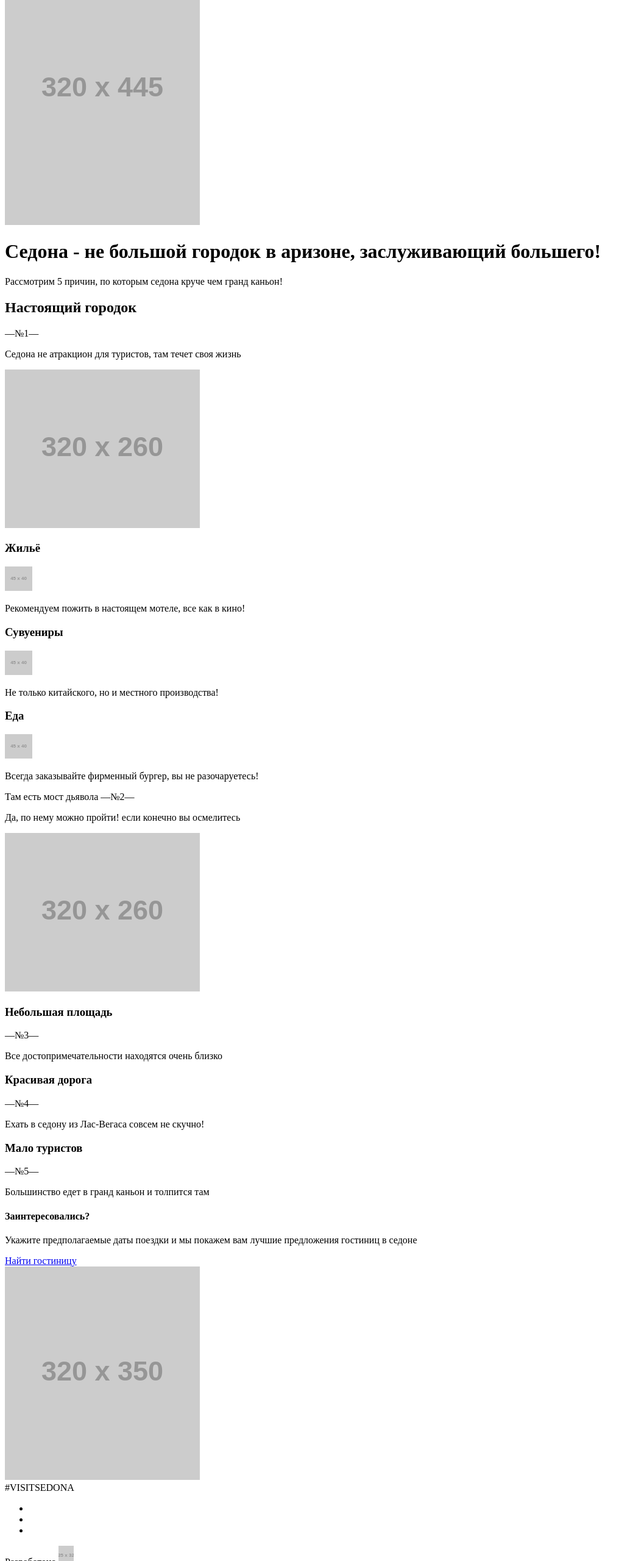
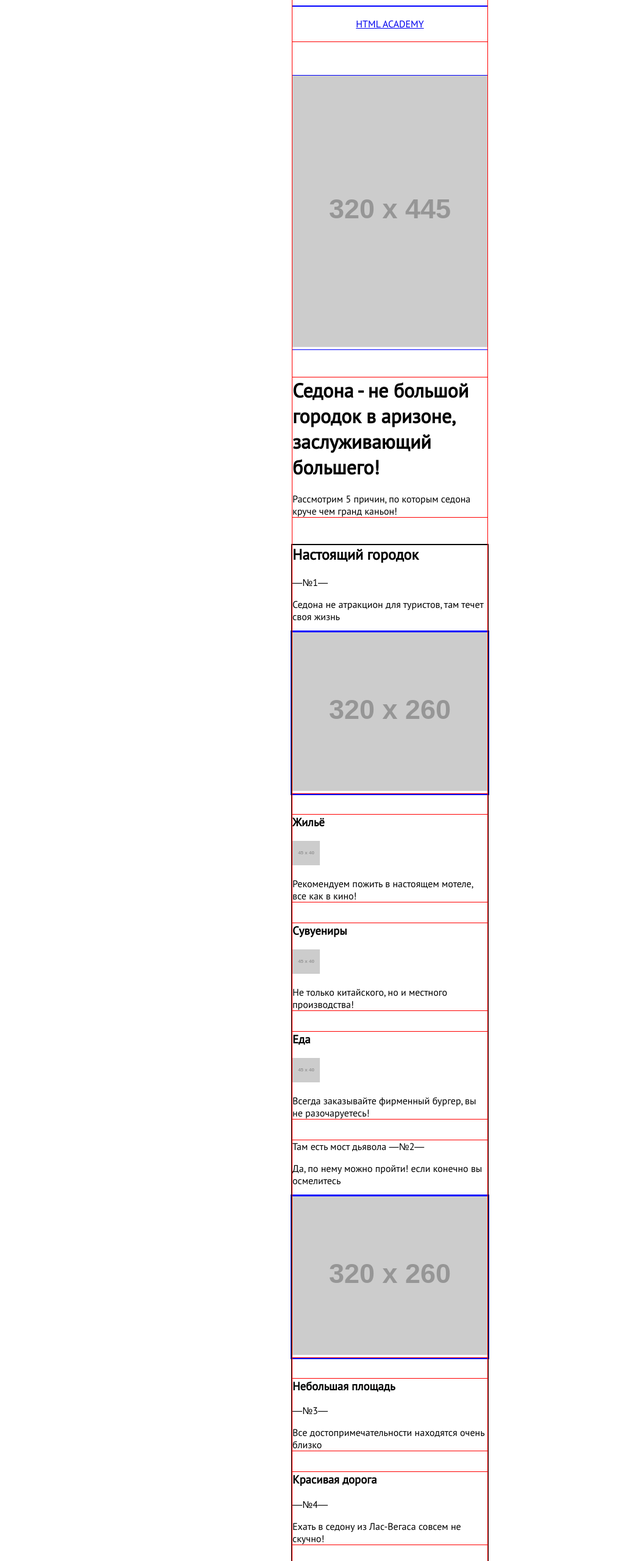
Before and after one commit to MikhailNSK/151988-sedona, a website: page index.html in a window 1280 px wide. Shown: the part 180-2740 px from the top of the page at 61% size, without its empty margins (0-1039 px from the left). Drawn offline with nearby package versions, Linux system fonts and the light colour scheme; files that its build step writes are made by us from their sources; placeholder pictures from the web are drawn by us; files whose address does not match are found by name.

Commit message:
одна страница пока

```diff
--- a/index.html
+++ b/index.html
@@ -3,6 +3,7 @@
 <head>
   <meta charset="utf-8">
   <title>HTML Academy: Седона</title>
+  <link rel="stylesheet" href="css/style.css">
 </head>
 <body>
   <div class="container">
@@ -53,7 +54,7 @@
         <span class="reason__title">Там есть мост дьявола</span>
         <span class="reason__number">&mdash;№2&mdash;</span>
         <p class="reason__text">Да, по нему можно пройти! если конечно вы осмелитесь</p>
-        <img src="http://placehold.it/320x260">
+        <div class="reason__photo"><img src="http://placehold.it/320x260"></div>
       </div><!---End reason-->
 
       <div class="reason">
@@ -76,7 +77,7 @@
         <p class="reasons-search__text">Укажите предполагаемые даты поездки и мы покажем вам лучшие предложения гостиниц в седоне</p>
         <a href="@" class="reasons-search__link btn">Найти гостиницу</a>
         <div class="reasons-search__map">
-          <img src="http://placehold.it/320x350">
+          <div class="reason__photo"><img src="http://placehold.it/320x350"></div>
         </div>
       </div><!--End reasons-search-->
     </div><!--End reasons-->
--- /dev/null
+++ b/sass/container.scss
@@ -0,0 +1,7 @@
+.container {
+ margin: 0 auto;
+ width: 320px;
+ background: white;
+ outline: 1px solid red;
+ font-family: "PT Sans", Arial, sans-serif;
+}
--- /dev/null
+++ b/sass/fonts.scss
@@ -0,0 +1,17 @@
+@font-face {
+  font-weight: normal;
+  font-style: normal;
+
+  font-family: "PT Sans";
+  src: url("../fonts/ptsans.woff") format("woff"),
+       url("../fonts/ptsans.woff2") format("woff2");
+}
+
+@font-face {
+  font-weight: bold;
+  font-style: bold;
+
+  font-family: "PT Sans Bold";
+  src: url("../fonts/ptsansbold.woff") format("woff"),
+       url("../fonts/ptsansbold.woff2") format("woff2");
+}
--- /dev/null
+++ b/sass/footer-copyright.scss
@@ -0,0 +1,3 @@
+.footer-copyright {
+ outline: 3px solid blue;
+}
--- /dev/null
+++ b/sass/footer.scss
@@ -0,0 +1,8 @@
+.footer {
+ outline: 1px solid red;
+ height: 243px;
+}
+
+.footer-definition {
+
+}
--- /dev/null
+++ b/sass/header-background.scss
@@ -0,0 +1,4 @@
+.header-background {
+ outline: 1px solid blue;
+ margin-bottom: 46px;
+}
--- /dev/null
+++ b/sass/header-description.scss
@@ -0,0 +1,3 @@
+.header-description {
+ outline: 1px solid red;
+}
--- /dev/null
+++ b/sass/header.scss
@@ -0,0 +1,3 @@
+.header {
+ outline: 1px solid red;
+}
--- /dev/null
+++ b/sass/main-nav.scss
@@ -0,0 +1,19 @@
+.main-nav {
+  outline: 1px solid red;
+  margin-bottom: 56px;
+  padding-left: 0;
+  text-align: center;
+
+&__link {
+  width: 320px;
+  display: block;
+  outline: 1px solid red;
+  padding: 19px 0px;
+}
+
+&__item {
+  outline: 1px solid blue;
+  list-style: none;
+}
+
+}
--- /dev/null
+++ b/sass/reason.scss
@@ -0,0 +1,9 @@
+.reason {
+ outline: 1px solid red;
+ margin-bottom: 35px;
+}
+
+.reason__photo {
+ outline: 3px solid blue;
+ margin-bottom: 35px;
+}
--- /dev/null
+++ b/sass/reasons-search.scss
@@ -0,0 +1,24 @@
+.reasons-search {
+ outline: 3px solid blue;
+
+&__link {
+  text-align:center;
+  padding: 19px 81px;
+  background: #65B4D4;
+  margin-left:20px;
+
+}
+
+&__map {
+  outline: 1px solid red;
+  margin-top:69px;
+}
+
+
+
+
+
+
+
+
+}
--- /dev/null
+++ b/sass/reasons.scss
@@ -0,0 +1,5 @@
+.reasons {
+ margin-top: 46px;
+ outline: 2px solid black;
+
+}
--- /dev/null
+++ b/sass/style.scss
@@ -0,0 +1,15 @@
+@import "variables.scss";
+@import "fonts.scss";
+
+@import "reasons-search.scss";
+@import "reasons.scss";
+
+@import "reason.scss";
+
+@import "main-nav.scss";
+@import "header-background.scss";
+@import "header-description.scss";
+@import "header.scss";
+@import "footer-copyright.scss";
+@import "footer.scss";
+@import "container.scss";
--- /dev/null
+++ b/sass/variables.scss
@@ -0,0 +1,6 @@
+$primary-color: #81b3d2 ;
+$secondary-color: white;
+$border: #678fa8 ;
+$mobile-width: (max-width: 767px);
+$tablet-width: (min-width: 768px);
+$desktop-width: (min-width: 1220px);
```
